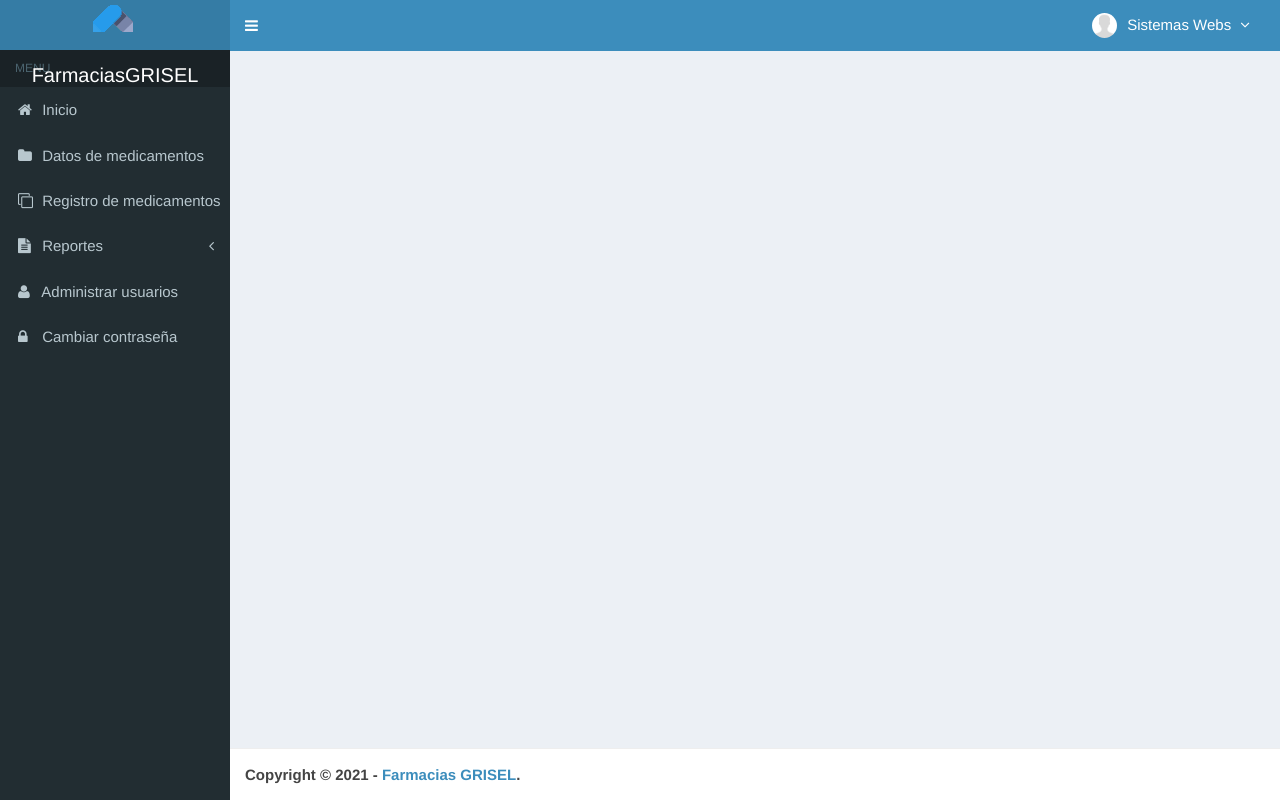
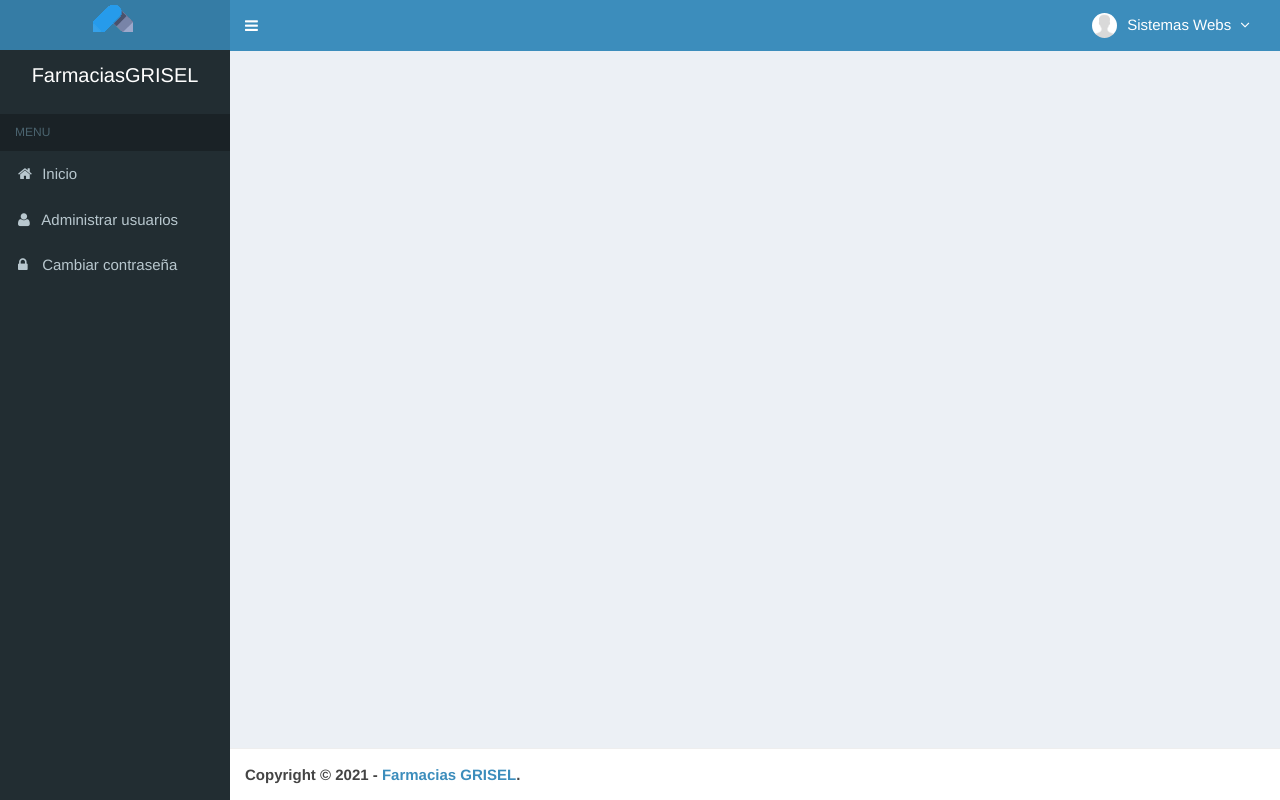
Before and after one commit to Juan-Chalo/Proyecto_GRISEL, a PHP site: page /tcpdf/main.php?module=1 in a window 1280 px wide. Run offline with PHP 8.4, Linux system fonts and the light colour scheme; a user stored in the database is signed in; data comes from the database, SQL or seed files in the repository; some libraries are stand-ins or nearby versions; some web fonts are replaced.

Commit message:
Nueva Actualizacion

```diff
--- a/sidebar-menu.php
+++ b/sidebar-menu.php
@@ -2,7 +2,7 @@
 
 if ($_SESSION['permisos_acceso']=='Super Admin') { ?>
 
-    <ul class="sidebar-menu">
+    <ul class="sidebar-menu"><br><br><br>
         <li class="header">MENU</li>
 
 	<?php
@@ -20,14 +20,14 @@ if ($_SESSION['permisos_acceso']=='Super Admin') { ?>
 
   if ($_GET["module"]=="medicines" || $_GET["module"]=="form_medicines") { ?>
     <li class="active">
-      <a href="?module=medicines"><i class="fa fa-folder"></i> Datos de medicamentos </a>
+      <!-- <a href="?module=medicines"><i class="fa fa-folder"></i> Datos de medicamentos </a> -->
       </li>
   <?php
   }
 
   else { ?>
     <li>
-      <a href="?module=medicines"><i class="fa fa-folder"></i> Datos de medicamentos </a>
+      <!--<a href="?module=medicines"><i class="fa fa-folder"></i> Datos de medicamentos </a>-->
       </li>
   <?php
   }
@@ -35,14 +35,14 @@ if ($_SESSION['permisos_acceso']=='Super Admin') { ?>
 
   if ($_GET["module"]=="medicines_transaction" || $_GET["module"]=="form_medicines_transaction") { ?>
     <li class="active">
-      <a href="?module=medicines_transaction"><i class="fa fa-clone"></i> Registro de medicamentos </a>
+      <!--<a href="?module=medicines_transaction"><i class="fa fa-clone"></i> Registro de medicamentos </a> -->
       </li>
   <?php
   }
 
   else { ?>
     <li>
-      <a href="?module=medicines_transaction"><i class="fa fa-clone"></i> Registro de medicamentos </a>
+      <!--<a href="?module=medicines_transaction"><i class="fa fa-clone"></i> Registro de medicamentos </a>-->
       </li>
   <?php
   }
@@ -50,7 +50,7 @@ if ($_SESSION['permisos_acceso']=='Super Admin') { ?>
 	if ($_GET["module"]=="stock_inventory") { ?>
 		<li class="active treeview">
           	<a href="javascript:void(0);">
-            	<i class="fa fa-file-text"></i> <span>Reportes</span> <i class="fa fa-angle-left pull-right"></i>
+            	<!--<i class="fa fa-file-text"></i> <span>Reportes</span> <i class="fa fa-angle-left pull-right"></i>-->
           	</a>
       		<ul class="treeview-menu">
         		<li class="active"><a href="?module=stock_inventory"><i class="fa fa-circle-o"></i> Stock de Medicamentos </a></li>
@@ -63,7 +63,7 @@ if ($_SESSION['permisos_acceso']=='Super Admin') { ?>
 	elseif ($_GET["module"]=="stock_report") { ?>
 		<li class="active treeview">
           	<a href="javascript:void(0);">
-            	<i class="fa fa-file-text"></i> <span>Reportes</span> <i class="fa fa-angle-left pull-right"></i>
+            	<!--<i class="fa fa-file-text"></i> <span>Reportes</span> <i class="fa fa-angle-left pull-right"></i>-->
           	</a>
       		<ul class="treeview-menu">
         		<li><a href="?module=stock_inventory"><i class="fa fa-circle-o"></i> Stock de Medicamentos </a></li>
@@ -75,9 +75,9 @@ if ($_SESSION['permisos_acceso']=='Super Admin') { ?>
 
 	else { ?>
 		<li class="treeview">
-          	<a href="javascript:void(0);">
+          	<!--<a href="javascript:void(0);">
             	<i class="fa fa-file-text"></i> <span>Reportes</span> <i class="fa fa-angle-left pull-right"></i>
-          	</a>
+          	</a>-->
       		<ul class="treeview-menu">
         		<li><a href="?module=stock_inventory"><i class="fa fa-circle-o"></i> Stock de Medicamentos </a></li>
         		<li><a href="?module=stock_report"><i class="fa fa-circle-o"></i> Registro de medicamentos </a></li>
```
Also changed, not shown: modules/start/view.php (+34 -8 lines).
